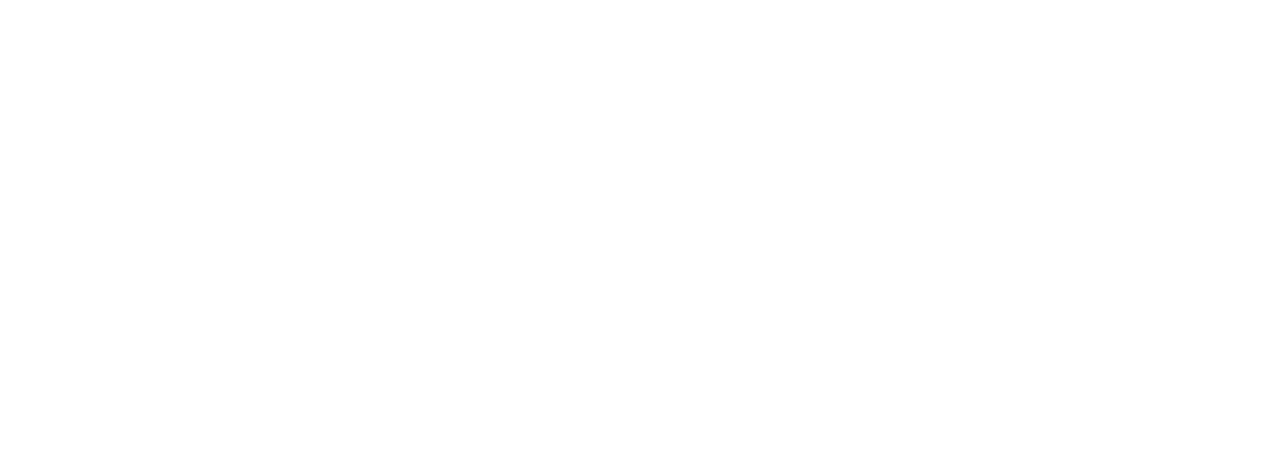
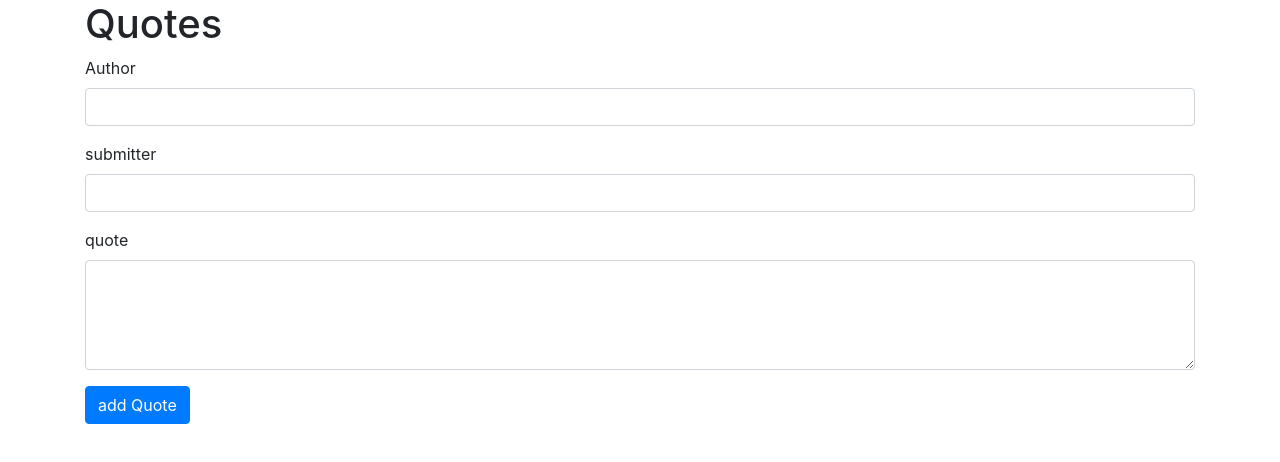
Before and after one commit to Rosellyne/Quotes, an Angular app: page / in a window 1280 px wide. Shown: the top 462 px of the page. Built offline with nearby package versions, Linux system fonts and the light colour scheme.

Commit message:
add the form and its content to the quote-form.component.html

```diff
--- a/src/app/app.component.html
+++ b/src/app/app.component.html
@@ -22,4 +22,4 @@
 
     </form>
   </div> -->
-    <!-- <app-quote-form ></app-quote-form> -->
+     <app-quote-form ></app-quote-form>
--- a/src/app/quote-form/quote-form.component.html
+++ b/src/app/quote-form/quote-form.component.html
@@ -1,4 +1,4 @@
-<!-- <div class ="form-group">
+<div class ="form-group">
   <div class="container">
     <h1> Quotes</h1>
     <form #quoteForm='ngForm'>
@@ -20,4 +20,4 @@
       <button type="submit" class="btn btn-primary">add Quote</button>
 
     </form>
-  </div> -->
+  </div>
```
